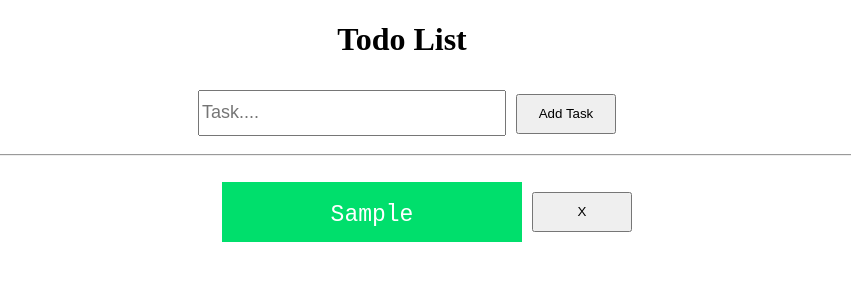
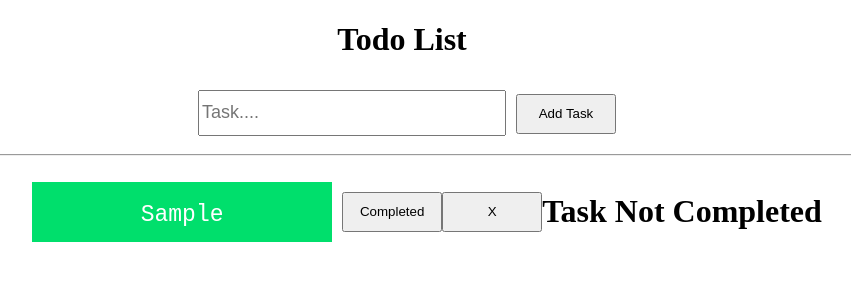
Before and after one commit to swarupcs/todo-list, a React (Create React App) app: page / in a window 1280 px wide. Both pictures are taken after typing "Sample" into the empty fields and a click on the button "Add Task". Shown: the top 300 px of the page, without its empty margins (238-1089 px from the left). Built offline with nearby package versions, Linux system fonts and the light colour scheme.

Commit message:
Complete a task

```diff
--- a/src/App.js
+++ b/src/App.js
@@ -1,24 +1,33 @@
-import './App.css';
-import { useState, useRef } from 'react';
+import "./App.css";
+import { useState, useRef } from "react";
 
 function App() {
-
   const [todoList, setTodoList] = useState([]);
   const [currentTask, setCurrentTask] = useState("");
 
-  const inputTask = useRef(null)
-
+  const inputTask = useRef(null);
 
   const addTask = () => {
-    setTodoList([...todoList, currentTask]);
+    setTodoList([...todoList, { task: currentTask, completed: false }]);
     inputTask.current.value = "";
     setCurrentTask("");
   };
 
   const deleteTask = (taskToDelete) => {
-    setTodoList(todoList.filter((task)=> {
-      return task !== taskToDelete;
-    })
+    setTodoList(
+      todoList.filter((task) => {
+        return task.task !== taskToDelete;
+      })
+    );
+  };
+
+  const completeTask = (taskToComplete) => {
+    setTodoList(
+      todoList.map((task) => {
+        return task.task == taskToComplete
+          ? { task: taskToComplete, completed: true }
+          : { task: task.task, completed: task.completed ? true : false };
+      })
     );
   };
 
@@ -26,20 +35,31 @@
     <div className="App">
       <h1>Todo List</h1>
       <div>
-        <input ref={inputTask} type="text" placeholder='Task....' onChange={(event) => {
-          setCurrentTask(event.target.value);
-        }}/>
+        <input
+          ref={inputTask}
+          type="text"
+          placeholder="Task...."
+          onChange={(event) => {
+            setCurrentTask(event.target.value);
+          }}
+        />
         <button onClick={addTask}>Add Task </button>
       </div>
       <hr />
       <ul>
-        {todoList.map((val, key)=> {
+        {todoList.map((val, key) => {
           return (
-            <div id='task'>
-            <li key={key}> {val} </li>
-            <button onClick={()=>deleteTask(val)}> X </button>
+            <div id="task">
+              <li key={key}> {val.task} </li>
+              <button onClick={() => completeTask(val.task)}>Completed</button>
+              <button onClick={() => deleteTask(val.task)}> X </button>
+              {val.completed ? (
+                <h1>Task Completed</h1>
+              ) : (
+                <h1>Task Not Completed</h1>
+              )}
             </div>
-          )
+          );
         })}
       </ul>
     </div>
```
